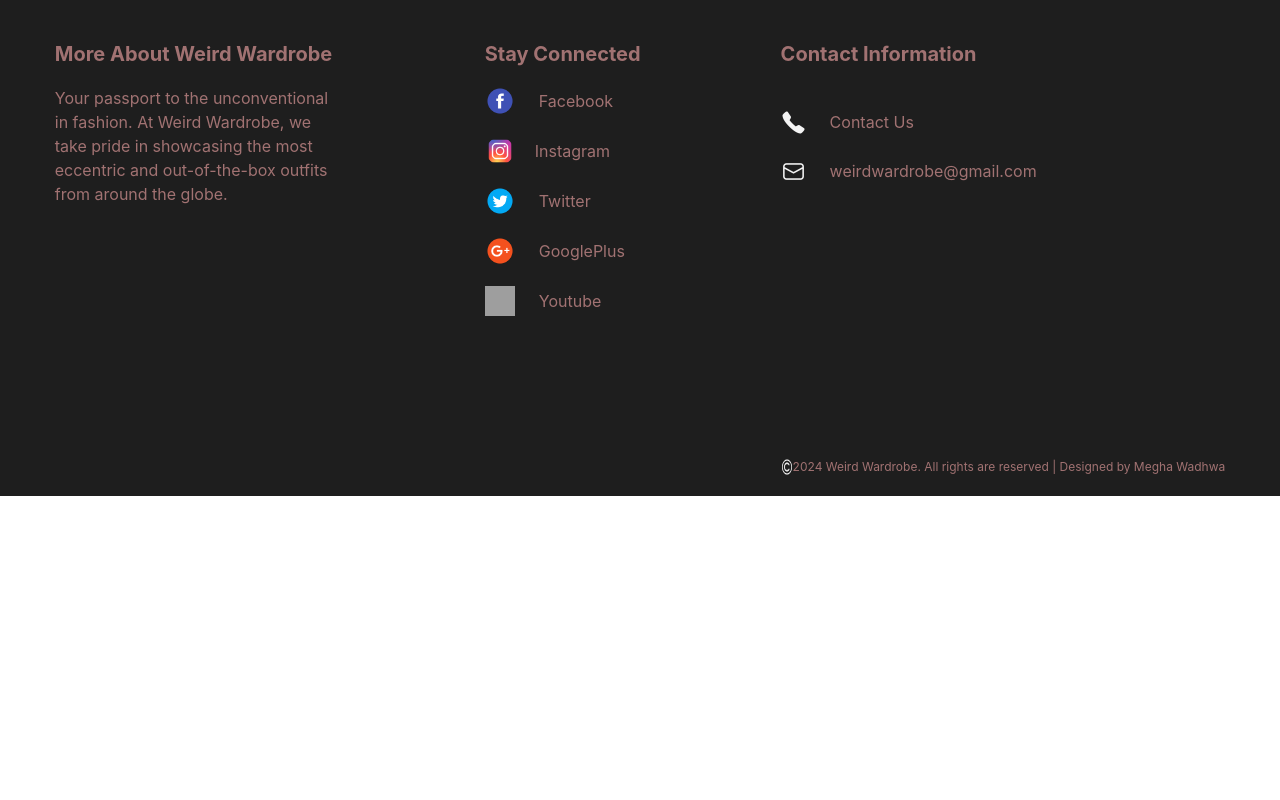
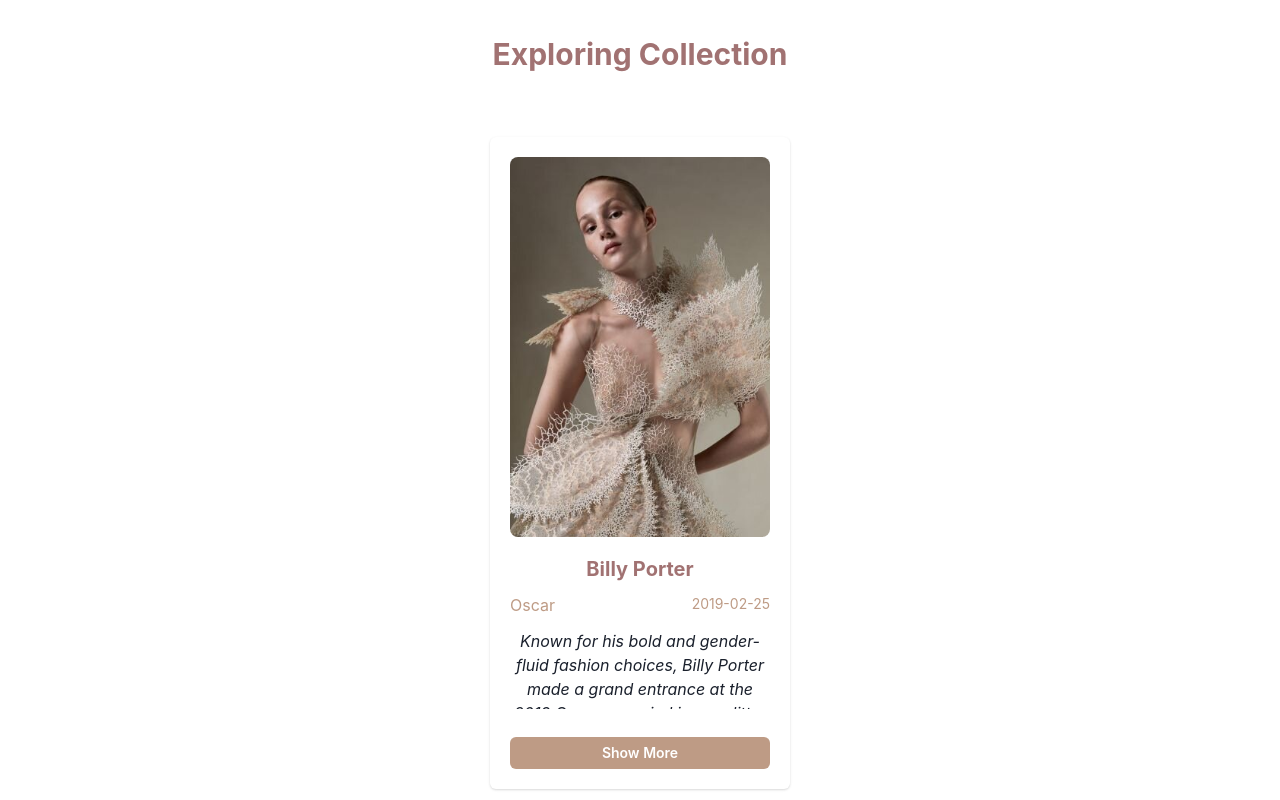
Before and after one commit to kalviumcommunity/S53_Weirdest_Fashion, a React (Vite) app in the folder Frontend/Client-App/: page / in a window 1280 px wide. Shown: the part 980-1780 px from the top of the page. Before the commit the page ends 1476 px from the top, so only its background shows below. Built offline with nearby package versions, Linux system fonts and the light colour scheme; grey boxes are pictures that could not be loaded.

Commit message:
One-Entity

```diff
--- /dev/null
+++ b/Frontend/Client-App/src/Components/CardComponent.jsx
@@ -0,0 +1,86 @@
+import React, { useState } from "react";
+import {
+  Card,
+  CardBody,
+  Stack,
+  Heading,
+  Button,
+  Text,
+  Image,
+  Flex,
+  Collapse,
+  Center
+} from "@chakra-ui/react";
+// import Card1 from "./../assets/Card1.jpg";
+import Card2 from "./../assets/Card2.jpg";
+import Theme from "./Theme";
+const CardComponent = () => {
+  const [show, setShow] = useState(false);
+
+  return (
+    <Flex direction={"column"}>
+      <Center
+        fontSize={"3xl"}
+        as="b"
+        color={Theme.colors.primary[200]}
+        mt={"60px"}
+        mb={"60px"}
+      >
+        Exploring Collection
+      </Center>
+      <Flex flexWrap={"wrap"} justifyContent={"center"} gap={"55px"}>
+        <Card maxW="sm" width={"300px"} mb={30}>
+          <CardBody>
+            <Image
+              src={Card2}
+              alt="model"
+              borderRadius="lg"
+              width={"320px"}
+              height={"380px"}
+              objectFit={"cover"}
+            />
+            <Stack mt="5" spacing="3">
+              <Heading
+                size="md"
+                textAlign={"center"}
+                color={Theme.colors.primary[200]}
+              >
+                Billy Porter
+              </Heading>
+              <Flex
+                justifyContent={"space-between"}
+                color={Theme.colors.primary[100]}
+              >
+                <Text size="md">Oscar</Text>
+                <Text fontSize="14px">2019-02-25</Text>
+              </Flex>
+              <Text textAlign={"center"} as={"i"}>
+                <Collapse startingHeight={80} in={show}>
+                  Known for his bold and gender-fluid fashion choices, Billy
+                  Porter made a grand entrance at the 2019 Oscars, carried in on
+                  a litter by six shirtless men. His outfit, designed by The
+                  Blonds, consisted of a custom-made tuxedo jacket and pants
+                  adorned with colorful feathers, making him a flamboyant and
+                  unforgettable sight.
+                </Collapse>
+              </Text>
+              <Button
+                size="sm"
+                onClick={() => {
+                  setShow(!show);
+                }}
+                mt="1rem"
+                backgroundColor={Theme.colors.primary[100]}
+                color={Theme.colors.secondary[300]}
+              >
+                Show {show ? "Less" : "More"}
+              </Button>
+            </Stack>
+          </CardBody>
+        </Card>
+      </Flex>
+    </Flex>
+  );
+};
+
+export default CardComponent;
--- a/Frontend/Client-App/src/Components/Home.jsx
+++ b/Frontend/Client-App/src/Components/Home.jsx
@@ -12,6 +12,7 @@ import sideImage from "./../assets/sideimage.png";
 import mainBG from "./../assets/main-bg-ASAP.png";
 import Theme from "./Theme";
 import Footer from "./Footer";
+import CardComponent from "./CardComponent";
 const Home = () => {
   return (
     <div>
@@ -82,6 +83,7 @@ const Home = () => {
           weird and wonderful world of fashion.
         </Text>
       </Box>
+      <CardComponent />
       <Footer />
     </div>
   );
```
